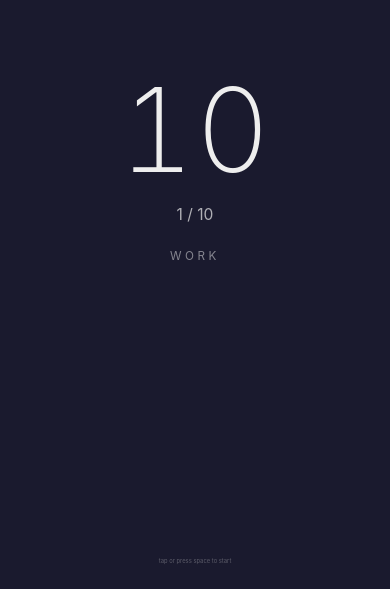
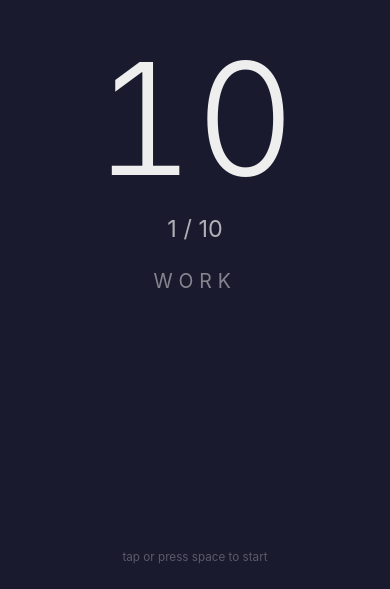
Before and after one commit to petrihanninen/abrahangs, a plain HTML site: page index.html in a window 390 px wide. Shown: the part 255-844 px from the top of the page. Drawn offline with Linux system fonts and the light colour scheme.

Commit message:
Bump up mobile fonts

```diff
--- a/index.html
+++ b/index.html
@@ -63,6 +63,25 @@
       bottom: 3vh;
       font-size: 1.5vw;
       opacity: 0.3;
+    }
+
+    @media (max-width: 768px) {
+      #seconds {
+        font-size: 40vw;
+        font-weight: 300;
+      }
+
+      #progress {
+        font-size: 6vw;
+      }
+
+      #phase {
+        font-size: 5vw;
+      }
+
+      #hint {
+        font-size: 3vw;
+      }
     }
   </style>
 </head>
```
